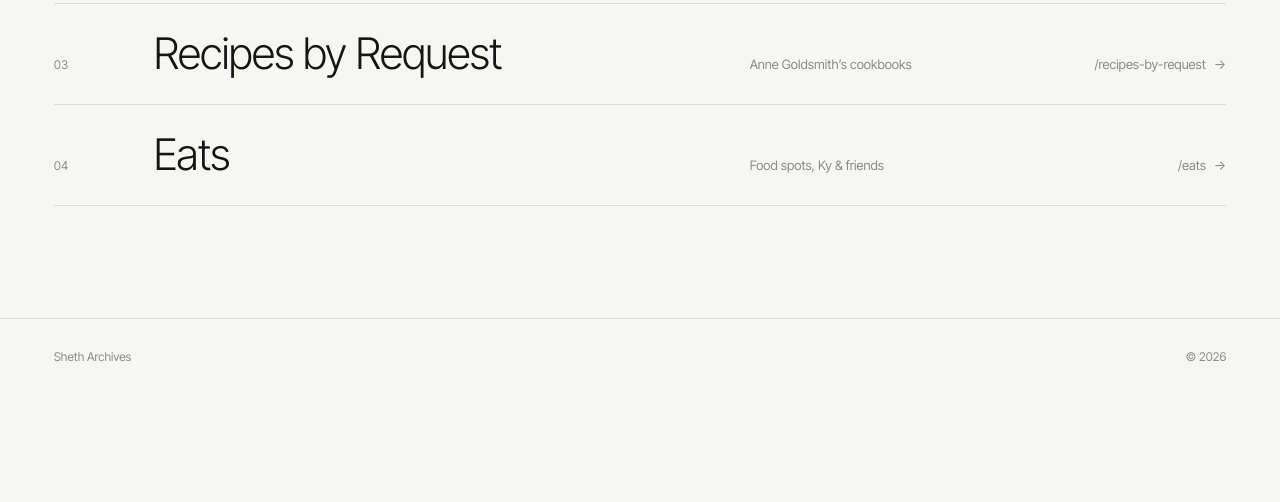
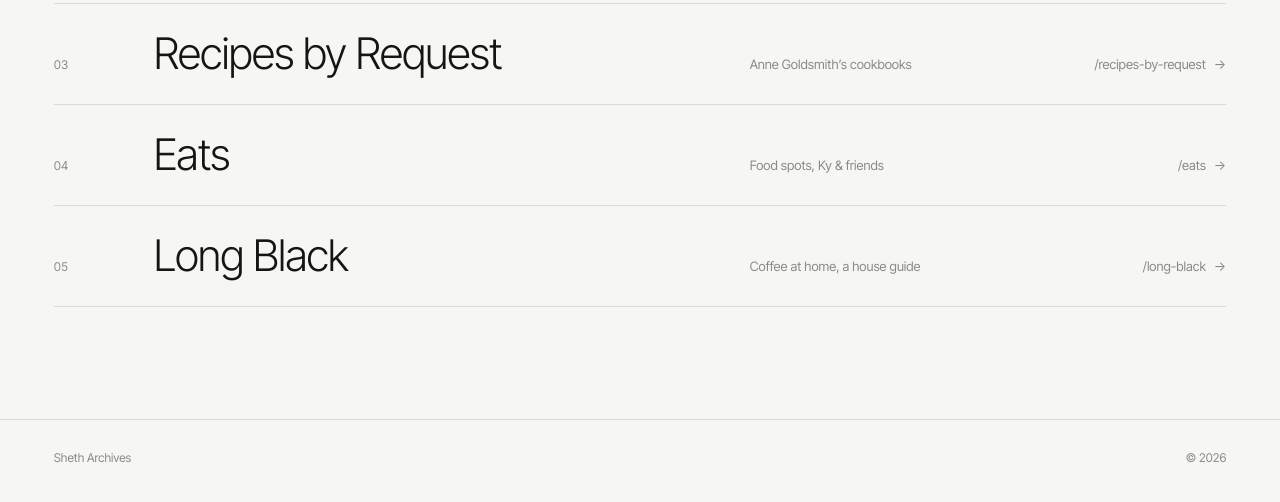
Before and after one commit to shetharchives/shetharchives.github.io, a plain HTML site: page index.html in a window 1280 px wide. Shown: the part 688-1190 px from the top of the page. Before the commit the page ends 1094 px from the top, so only its background shows below. Drawn offline with Linux system fonts and the light colour scheme.

Commit message:
add coffee

```diff
--- a/index.html
+++ b/index.html
@@ -50,7 +50,7 @@ main{flex:1}
 .row:focus-visible{outline-offset:-1px}
 
 .reveal{animation:rise .9s var(--ease) both}
-.reveal:nth-child(2){animation-delay:.08s}.reveal:nth-child(3){animation-delay:.16s}.reveal:nth-child(4){animation-delay:.24s}.reveal:nth-child(5){animation-delay:.32s}
+.reveal:nth-child(2){animation-delay:.08s}.reveal:nth-child(3){animation-delay:.16s}.reveal:nth-child(4){animation-delay:.24s}.reveal:nth-child(5){animation-delay:.32s}.reveal:nth-child(6){animation-delay:.4s}
 @keyframes rise{from{opacity:0;transform:translateY(14px)}}
 
 footer{margin-top:clamp(80px,14vh,160px);padding-block:28px 40px;border-top:1px solid var(--line);font-size:12px;color:var(--mute)}
@@ -93,6 +93,9 @@ footer .grid12>*{grid-column:span 6}footer .r{text-align:right}
   <a class="row reveal" href="/eats/">
    <span class="n">04</span><span class="t">Eats</span><span class="d">Food spots, Ky &amp; friends</span><span class="u">/eats<i>→</i></span>
   </a>
+  <a class="row reveal" href="/long-black/">
+   <span class="n">05</span><span class="t">Long Black</span><span class="d">Coffee at home, a house guide</span><span class="u">/long-black<i>→</i></span>
+  </a>
  </nav>
 </main>
 
```
Also changed, not shown: 1 other file.
